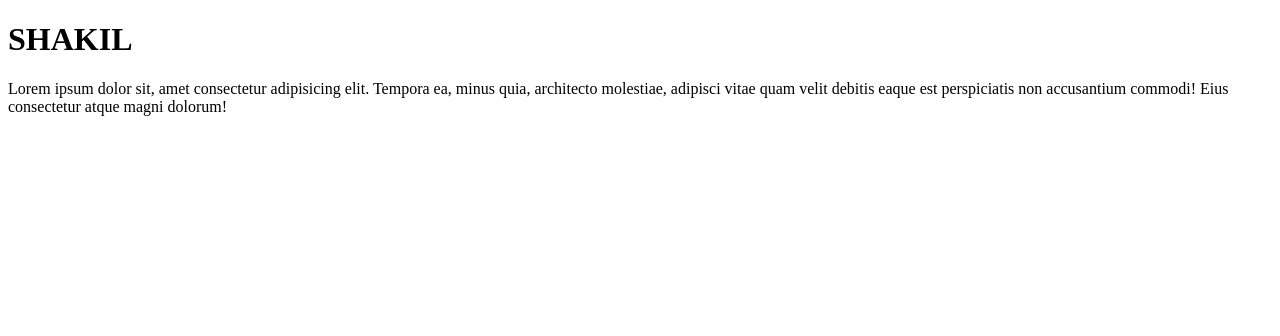
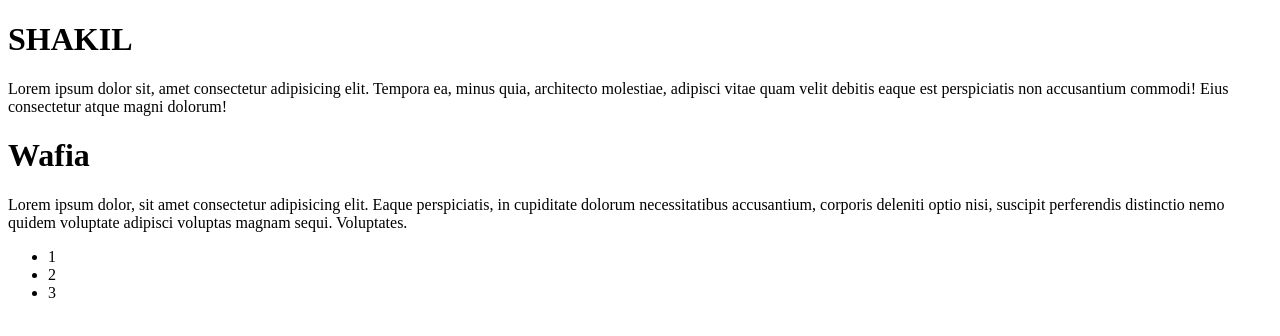
Before and after one commit to mahedishakil/gitnew, a plain HTML site: page index.html in a window 1280 px wide. Drawn offline with Linux system fonts and the light colour scheme.

Commit message:
added wafia

```diff
--- a/index.html
+++ b/index.html
@@ -8,5 +8,13 @@
 <body>
     <h1>SHAKIL</h1>
     <p>Lorem ipsum dolor sit, amet consectetur adipisicing elit. Tempora ea, minus quia, architecto molestiae, adipisci vitae quam velit debitis eaque est perspiciatis non accusantium commodi! Eius consectetur atque magni dolorum!</p>
+
+    <h1>Wafia</h1>
+    <p>Lorem ipsum dolor, sit amet consectetur adipisicing elit. Eaque perspiciatis, in cupiditate dolorum necessitatibus accusantium, corporis deleniti optio nisi, suscipit perferendis distinctio nemo quidem voluptate adipisci voluptas magnam sequi. Voluptates.</p>
+    <ul>
+        <li>1</li>
+        <li>2</li>
+        <li>3</li>
+    </ul>
 </body>
 </html>
```
